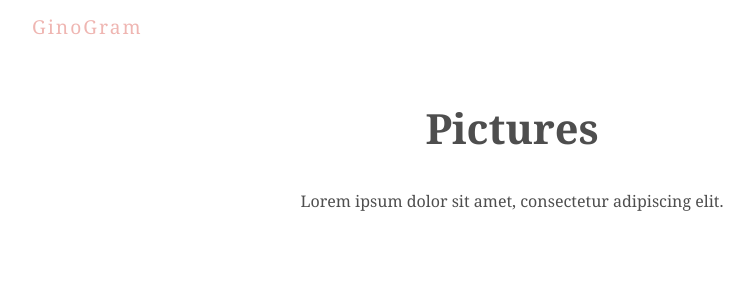
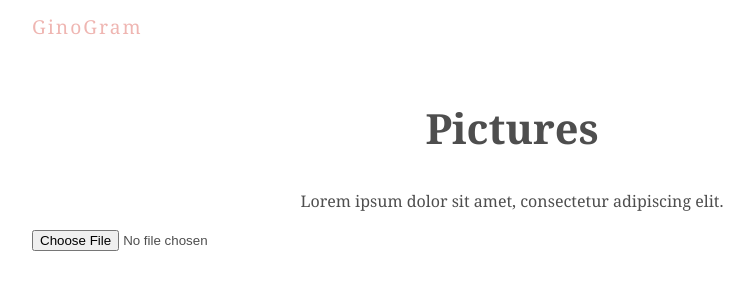
Before and after one commit to dafamousg/Photo-Gallery, a React (Create React App) app: page / in a window 1280 px wide. Shown: the top 300 px of the page, without its empty margins (128-878 px from the left). Built offline with nearby package versions, Linux system fonts and the light colour scheme.

Commit message:
Selected image-file from device.

```diff
--- a/package.json
+++ b/package.json
@@ -1,5 +1,5 @@
 {
-  "name": "firegram",
+  "name": "ginogram",
   "version": "0.1.0",
   "private": true,
   "dependencies": {
--- a/src/App.js
+++ b/src/App.js
@@ -1,10 +1,12 @@
 import React from 'react';
 import Title from './comps/Title';
+import UploadForm from './comps/UploadForm';
 
 function App() {
   return (
     <div className="App">
       <Title/>
+      <UploadForm/>
     </div>
   );
 }
--- /dev/null
+++ b/src/comps/UploadForm.js
@@ -0,0 +1,36 @@
+import React, { useState } from 'react';
+
+const UploadForm = () => {
+  const [file,setFile] = useState(null);
+  const [error, setError] = useState(null);
+
+  const types = ['image/png', 'image/jpeg'];
+
+  const changeHandler = (e) => {
+    let selected = e.target.files[0];
+
+    if(selected && types.includes(selected.type)){
+      setFile(selected);
+      setError('');
+    }
+    else {
+      setFile(null);
+      setError('Please select an image file (png or jpeg)')
+    }
+
+  }
+
+  return(
+    <form>
+      <input type="file" onChange={changeHandler}/>
+      <div className="output">
+        {error && <div className="error">{ error }</div>}
+        {file && <div>{file.name} </div>}
+      </div>
+    </form>
+  )
+
+}
+
+
+export default UploadForm;
```
Also changed, not shown: 1 other file (tests, documents, lock files or other folders).
